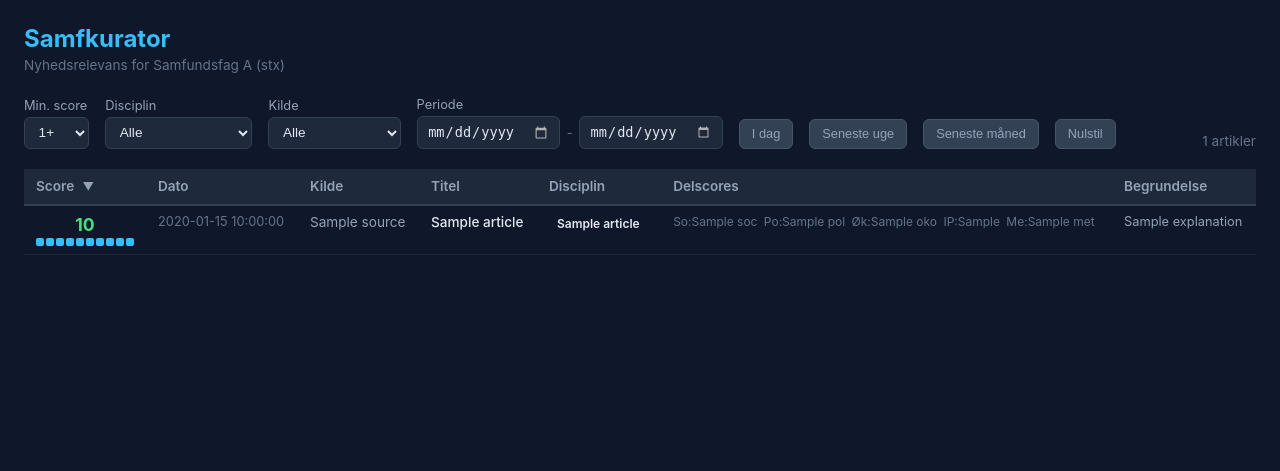
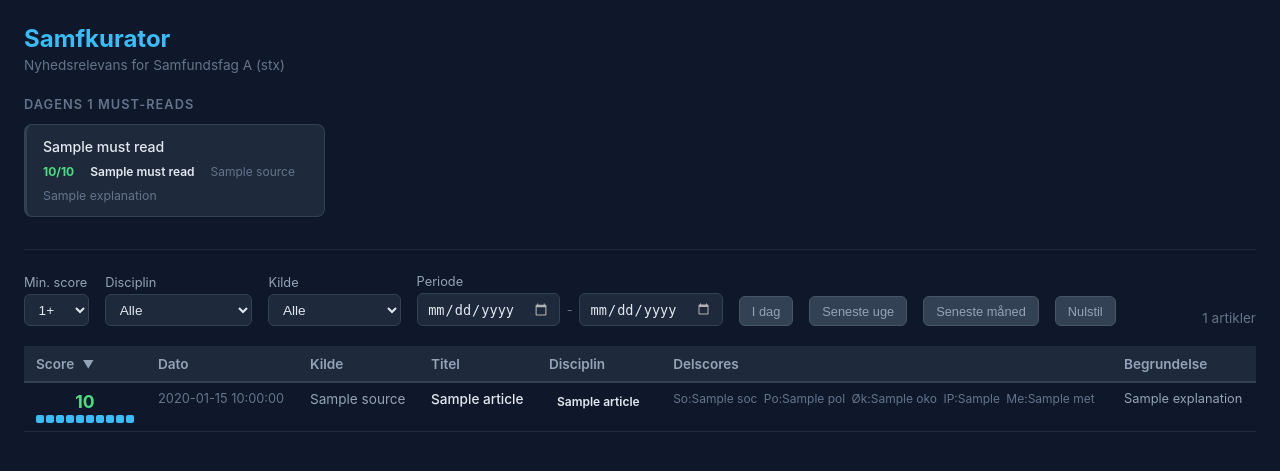
Before and after one commit to lassech/samfkurator, a Flask app: template samfkurator/web/templates/index.html in a window 1280 px wide. Shown: the top 471 px of the page. Run offline with Flask 3, Linux system fonts and the light colour scheme; the template is opened without the code that fills it: most values are stand-ins (such as "Sample title", 1, 10 or a date in 2020).

Commit message:
Tilføj dagens must-reads øverst på siden

```diff
--- a/samfkurator/web/app.py
+++ b/samfkurator/web/app.py
@@ -1,9 +1,10 @@
-from datetime import datetime, timedelta
+from datetime import datetime
 
 from flask import Flask, render_template, request
 
 from samfkurator.config import load_config
 from samfkurator.db import Database
+from samfkurator.output.daily import select_daily
 
 app = Flask(__name__)
 
@@ -28,7 +29,26 @@ def index():
     date_to = request.args.get("date_to", "")
 
     rows = db.get_scored_articles(min_score=min_score, limit=500)
+
+    # Must-reads: top 10 fra i dag (eller seneste hvis ingen i dag)
+    today_rows = db.get_todays_scored_articles(min_score=5)
+    if not today_rows:
+        today_rows = db.get_scored_articles(min_score=5, limit=100)
+    must_reads_raw = select_daily(today_rows, config.daily)
+
     db.close()
+
+    must_reads = []
+    for row in must_reads_raw:
+        title, source_name, url, published, language, score, disc, explanation, soc, pol, oko, ip, met = row
+        must_reads.append({
+            "title": title, "source": source_name, "url": url,
+            "published_date": (published or "")[:10],
+            "language": language, "score": score,
+            "discipline": disc,
+            "discipline_label": DISCIPLINE_NAMES.get(disc, disc or "?"),
+            "explanation": explanation or "",
+        })
 
     articles = []
     sources_set = set()
@@ -72,6 +92,7 @@ def index():
     return render_template(
         "index.html",
         articles=articles,
+        must_reads=must_reads,
         sources=sorted(sources_set),
         disciplines=DISCIPLINE_NAMES,
         current_min_score=min_score,
--- a/samfkurator/web/templates/index.html
+++ b/samfkurator/web/templates/index.html
@@ -156,11 +156,78 @@
         .source-name { color: #94a3b8; white-space: nowrap; }
         .explanation { color: #94a3b8; font-size: 0.8rem; max-width: 300px; }
         .date-cell { color: #64748b; font-size: 0.8rem; white-space: nowrap; }
+
+        /* Must-reads */
+        .must-reads-section { margin-bottom: 2rem; }
+        .must-reads-section h2 {
+            font-size: 0.8rem;
+            color: #64748b;
+            font-weight: 600;
+            text-transform: uppercase;
+            letter-spacing: 0.08em;
+            margin-bottom: 0.75rem;
+        }
+        .must-reads-grid {
+            display: grid;
+            grid-template-columns: repeat(auto-fill, minmax(280px, 1fr));
+            gap: 0.6rem;
+        }
+        .must-read-card {
+            background: #1e293b;
+            border: 1px solid #334155;
+            border-left: 3px solid #334155;
+            border-radius: 8px;
+            padding: 0.75rem 1rem;
+            display: flex;
+            flex-direction: column;
+            gap: 0.35rem;
+        }
+        .must-read-card.disc-sociologi { border-left-color: #a855f7; }
+        .must-read-card.disc-politik { border-left-color: #ef4444; }
+        .must-read-card.disc-okonomi { border-left-color: #22c55e; }
+        .must-read-card.disc-international_politik { border-left-color: #3b82f6; }
+        .must-read-card.disc-metode { border-left-color: #eab308; }
+        .must-read-card a {
+            color: #e2e8f0;
+            text-decoration: none;
+            font-weight: 500;
+            font-size: 0.88rem;
+            line-height: 1.35;
+        }
+        .must-read-card a:hover { color: #38bdf8; }
+        .must-read-meta { display: flex; align-items: center; gap: 0.5rem; font-size: 0.75rem; }
+        .must-read-score { font-weight: 700; color: #4ade80; }
+        .must-read-source { color: #64748b; }
+        .must-read-explanation { color: #64748b; font-size: 0.77rem; line-height: 1.4; }
+        hr.section-divider { border: none; border-top: 1px solid #1e293b; margin: 1.5rem 0; }
     </style>
 </head>
 <body>
     <h1>Samfkurator</h1>
     <p class="subtitle">Nyhedsrelevans for Samfundsfag A (stx)</p>
+
+    {% if must_reads %}
+    <div class="must-reads-section">
+        <h2>Dagens {{ must_reads|length }} must-reads</h2>
+        <div class="must-reads-grid">
+            {% for a in must_reads %}
+            <div class="must-read-card disc-{{ a.discipline }}">
+                <a href="{{ a.url }}" target="_blank">{{ a.title }}</a>
+                <div class="must-read-meta">
+                    <span class="must-read-score">{{ a.score }}/10</span>
+                    <span class="badge badge-{{ a.discipline }}">{{ a.discipline_label }}</span>
+                    <span class="must-read-source">{{ a.source }}</span>
+                    {% if a.language == 'en' %}<span class="lang-tag">EN</span>{% endif %}
+                </div>
+                {% if a.explanation %}
+                <div class="must-read-explanation">{{ a.explanation }}</div>
+                {% endif %}
+            </div>
+            {% endfor %}
+        </div>
+    </div>
+    <hr class="section-divider">
+    {% endif %}
 
     <div class="filters">
         <div class="filter-group">
```
